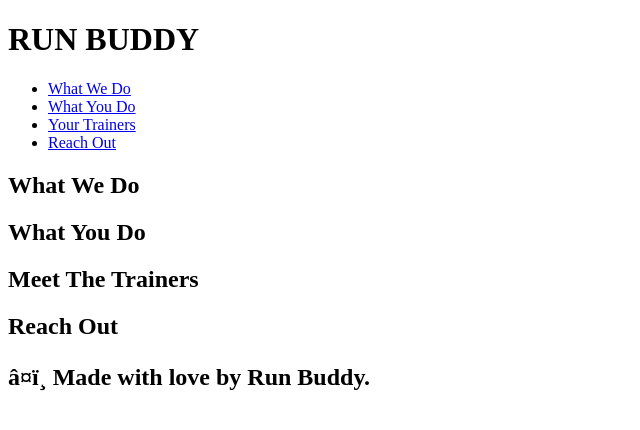
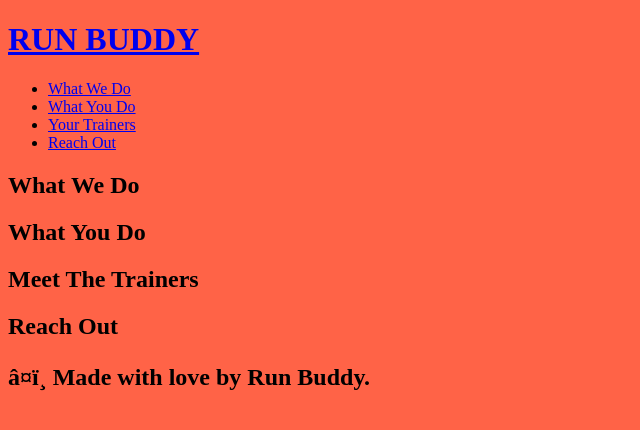
Before and after one commit to JoseabeI/Run-buddy, a plain HTML site: page index.html in a window 1280 px wide. Shown: the whole page, without its empty margins (0-640 px from the left). Drawn offline with Linux system fonts and the light colour scheme.

Commit message:
structre our folder properly

```diff
--- /dev/null
+++ b/assets/css/style.css
@@ -0,0 +1,4 @@
+
+    body {
+      background-color: tomato;
+    }
--- a/index.html
+++ b/index.html
@@ -1,13 +1,17 @@
 <!DOCTYPE html>
 <html lang = "en">
     <head>
-        <meta charset= "UFT-8" />
-        <title>Run Buddy</title>
+      <meta charset= "UFT-8" />
+      <title>Run Buddy</title>
+      <link rel= "stylesheet" href="./assets/css/style.css" />
+
         </head>
         <body>
             <!-- navigation -->
 <header>
-    <h1>RUN BUDDY</h1>
+    <h1>
+      <a href="/">RUN BUDDY</a>
+    </h1>
     <nav>
         <!-- Unordered list element -->
         <ul>
```
